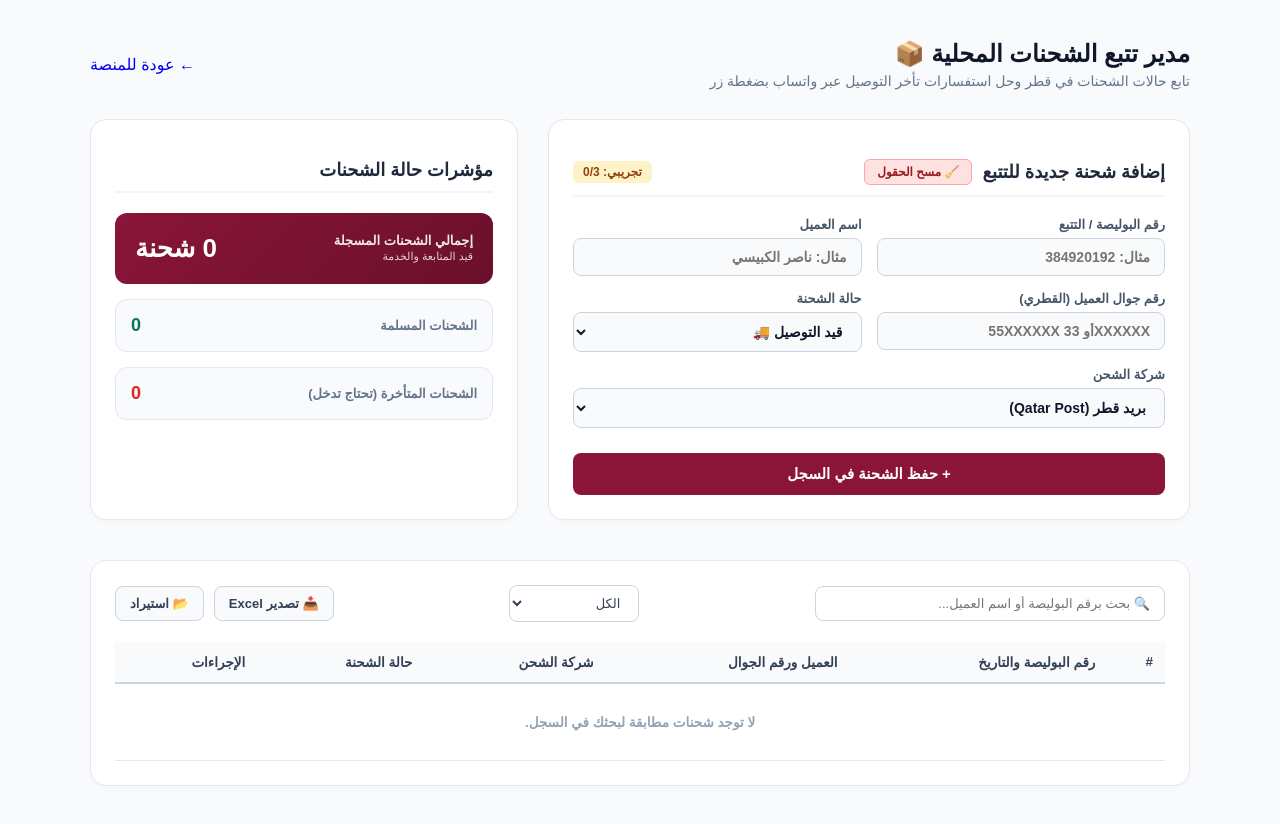
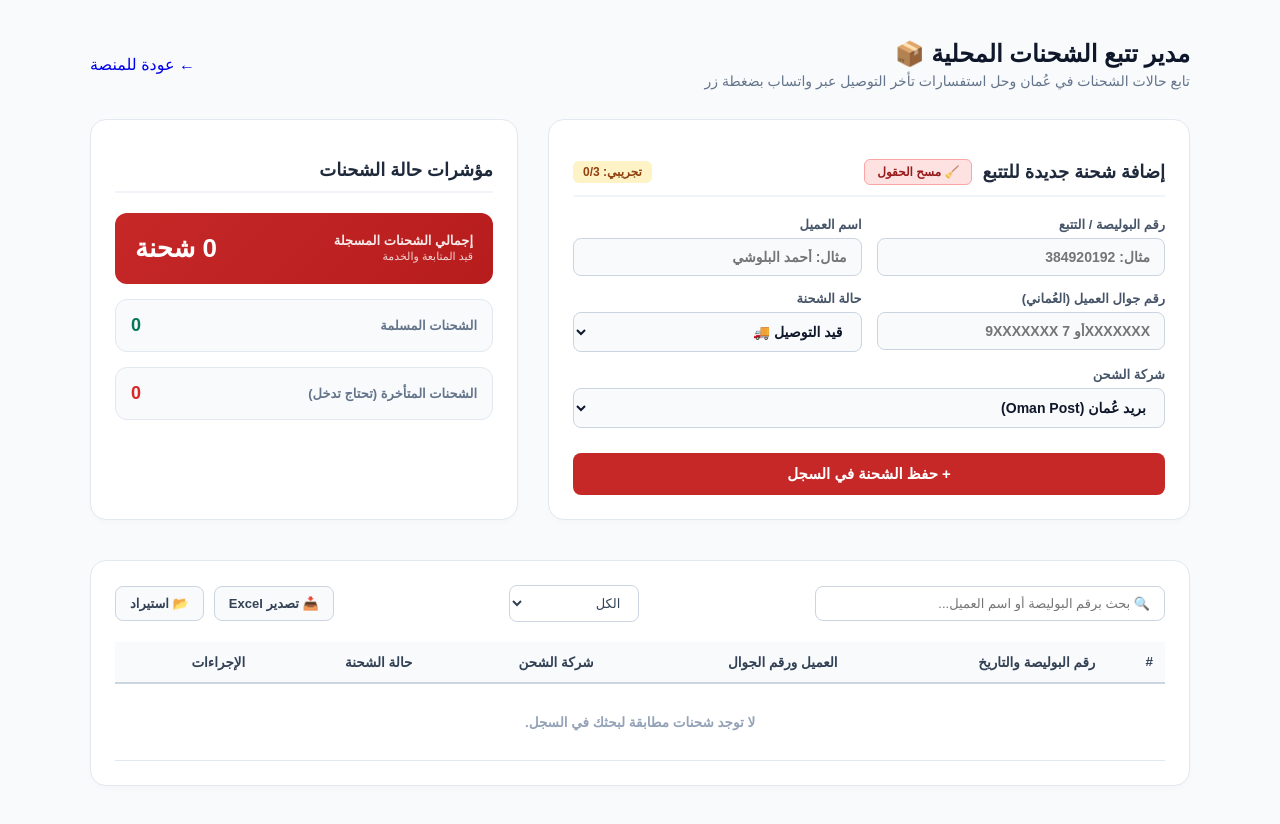
Before and after one commit to engaziasa-lang/engazia-app, a Next.js app: page /hub/om/shipping in a window 1280 px wide. Built offline with nearby package versions, Linux system fonts and the light colour scheme.

Commit message:
Update page.tsx

```diff
--- a/app/hub/om/shipping/page.tsx
+++ b/app/hub/om/shipping/page.tsx
@@ -11,10 +11,10 @@ interface ShipmentItem {
   shippingCompany: string;
   shipmentStatus: string;
   createdAt?: string;
-  timestamp?: number; // تمت الإضافة للفرز الزمني
+  timestamp?: number;
 }
 
-export default function ShippingTrackerQA() {
+export default function ShippingTrackerOM() {
   const [lang, setLang] = useState<'ar' | 'en'>('ar');
 
   const [trackingNumber, setTrackingNumber] = useState<string>('');
@@ -26,7 +26,7 @@ export default function ShippingTrackerQA() {
 
   const [items, setItems] = useState<ShipmentItem[]>([]);
   const [searchQuery, setSearchQuery] = useState<string>('');
-  const [dateFilter, setDateFilter] = useState<string>('all'); // الفرز الزمني
+  const [dateFilter, setDateFilter] = useState<string>('all');
   const [editingId, setEditingId] = useState<string | null>(null);
 
   const fileInputRef = useRef<HTMLInputElement>(null);
@@ -36,26 +36,24 @@ export default function ShippingTrackerQA() {
 
   useEffect(() => {
     setIsClient(true);
-    setIsActivated(!!localStorage.getItem('merchant_license_key_qa'));
+    setIsActivated(!!localStorage.getItem('merchant_license_key_om'));
 
-    // قراءة اللغة من الصفحة الرئيسية
     const savedLang = localStorage.getItem('seerk_global_lang') as 'ar' | 'en';
     if (savedLang) {
       setLang(savedLang);
     }
 
-    // ضبط القيم الافتراضية
     if (savedLang === 'en') {
-      setShippingSelect('Qatar Post');
-      setCustomShipping('Qatar Post');
+      setShippingSelect('Oman Post');
+      setCustomShipping('Oman Post');
       setShipmentStatus('In Transit 🚚');
     } else {
-      setShippingSelect('بريد قطر (Qatar Post)');
-      setCustomShipping('بريد قطر (Qatar Post)');
+      setShippingSelect('بريد عُمان (Oman Post)');
+      setCustomShipping('بريد عُمان (Oman Post)');
       setShipmentStatus('قيد التوصيل 🚚');
     }
 
-    const saved = localStorage.getItem('seerk_qa_shipping_tracker_items');
+    const saved = localStorage.getItem('seerk_om_shipping_tracker_items');
     if (saved) {
       try { setItems(JSON.parse(saved)); } catch (e) { }
     }
@@ -63,15 +61,14 @@ export default function ShippingTrackerQA() {
 
   const saveToLocalStorage = (newItems: ShipmentItem[]) => {
     setItems(newItems);
-    localStorage.setItem('seerk_qa_shipping_tracker_items', JSON.stringify(newItems));
+    localStorage.setItem('seerk_om_shipping_tracker_items', JSON.stringify(newItems));
   };
 
-  // قاموس الترجمة الفوري
   const t = {
     ar: {
       back: '← عودة للمنصة',
       title: 'مدير تتبع الشحنات المحلية 📦',
-      desc: 'تابع حالات الشحنات في قطر وحل استفسارات تأخر التوصيل عبر واتساب بضغطة زر',
+      desc: 'تابع حالات الشحنات في عُمان وحل استفسارات تأخر التوصيل عبر واتساب بضغطة زر',
       editRecord: 'تعديل السجل',
       newRecord: 'إضافة شحنة جديدة للتتبع',
       clear: '🧹 مسح الحقول',
@@ -79,20 +76,20 @@ export default function ShippingTrackerQA() {
       trackNum: 'رقم البوليصة / التتبع',
       trackNumPH: 'مثال: 384920192',
       custName: 'اسم العميل',
-      custNamePH: 'مثال: ناصر الكبيسي',
-      phone: 'رقم جوال العميل (القطري)',
-      phonePH: '55XXXXXX أو 33XXXXXX',
+      custNamePH: 'مثال: أحمد البلوشي',
+      phone: 'رقم جوال العميل (العُماني)',
+      phonePH: '9XXXXXXX أو 7XXXXXXX',
       statusLabel: 'حالة الشحنة',
       statTransit: 'قيد التوصيل 🚚',
       statDelivered: 'تم التوصيل بنجاح ✅',
       statDelayed: 'متأخرة / تحتاج متابعة ⚠️',
       statReturned: 'مرتجعة للمتجر 🔄',
       compLabel: 'شركة الشحن',
-      compQatarPost: 'بريد قطر (Qatar Post)',
+      compOmanPost: 'بريد عُمان (Oman Post)',
       compAramex: 'أرامكس (Aramex)',
-      compQExpress: 'كيو إكسبرس (Q-Express)',
+      compAsyad: 'أسياد إكسبريس (Asyad Express)',
       compDHL: 'دي إتش إل (DHL)',
-      compIMile: 'آي مايل (iMile)',
+      compDalilak: 'دليلك (Dalilak)',
       compOther: '➕ شركة أخرى (كتابة يدوية)',
       otherPH: 'اكتب اسم شركة الشحن هنا...',
       saveBtnNew: '+ حفظ الشحنة في السجل',
@@ -140,7 +137,7 @@ export default function ShippingTrackerQA() {
     en: {
       back: '→ Back to Hub',
       title: 'Local Shipments Tracker 📦',
-      desc: 'Track shipment statuses in Qatar and resolve delayed delivery inquiries via WhatsApp with a single click',
+      desc: 'Track shipment statuses in Oman and resolve delayed delivery inquiries via WhatsApp with a single click',
       editRecord: 'Edit Record',
       newRecord: 'Add New Shipment to Track',
       clear: '🧹 Clear Fields',
@@ -148,20 +145,20 @@ export default function ShippingTrackerQA() {
       trackNum: 'Tracking / Waybill Number',
       trackNumPH: 'e.g. 384920192',
       custName: 'Customer Name',
-      custNamePH: 'e.g. Nasser Al Kubaisi',
-      phone: 'Customer Phone (Qatar)',
-      phonePH: '55XXXXXX or 33XXXXXX',
+      custNamePH: 'e.g. Ahmed Al Balushi',
+      phone: 'Customer Phone (Oman)',
+      phonePH: '9XXXXXXX or 7XXXXXXX',
       statusLabel: 'Shipment Status',
       statTransit: 'In Transit 🚚',
       statDelivered: 'Delivered Successfully ✅',
       statDelayed: 'Delayed / Needs Follow-up ⚠️',
       statReturned: 'Returned to Store 🔄',
       compLabel: 'Shipping Company',
-      compQatarPost: 'Qatar Post',
+      compOmanPost: 'Oman Post',
       compAramex: 'Aramex',
-      compQExpress: 'Q-Express',
+      compAsyad: 'Asyad Express',
       compDHL: 'DHL',
-      compIMile: 'iMile',
+      compDalilak: 'Dalilak',
       compOther: '➕ Other Company (Manual Entry)',
       otherPH: 'Type shipping company name here...',
       saveBtnNew: '+ Save Shipment to Log',
@@ -226,12 +223,12 @@ export default function ShippingTrackerQA() {
     setPhoneNumber('');
 
     if (lang === 'en') {
-      setShippingSelect(text.compQatarPost);
-      setCustomShipping(text.compQatarPost);
+      setShippingSelect(text.compOmanPost);
+      setCustomShipping(text.compOmanPost);
       setShipmentStatus(text.statTransit);
     } else {
-      setShippingSelect(text.compQatarPost);
-      setCustomShipping(text.compQatarPost);
+      setShippingSelect(text.compOmanPost);
+      setCustomShipping(text.compOmanPost);
       setShipmentStatus(text.statTransit);
     }
     setEditingId(null);
@@ -251,7 +248,7 @@ export default function ShippingTrackerQA() {
 
     const now = new Date();
     const timeOptions: Intl.DateTimeFormatOptions = { hour: 'numeric', minute: 'numeric', hour12: true };
-    const localeStr = lang === 'ar' ? 'ar-QA' : 'en-QA';
+    const localeStr = lang === 'ar' ? 'ar-OM' : 'en-OM';
     const formattedDate = `${now.toLocaleDateString(localeStr)} - ${now.toLocaleTimeString(localeStr, timeOptions)}`;
 
     if (editingId) {
@@ -279,7 +276,7 @@ export default function ShippingTrackerQA() {
         createdAt: formattedDate,
         timestamp: now.getTime()
       };
-      saveToLocalStorage([newItem, ...items]); // حفظ الجديد في الأعلى
+      saveToLocalStorage([newItem, ...items]);
       alert(text.alerts.saveSuccess);
     }
 
@@ -291,18 +288,18 @@ export default function ShippingTrackerQA() {
     setCustomerName(item.customerName);
     setPhoneNumber(item.phoneNumber);
 
-    const isQatarPost = item.shippingCompany.includes('Qatar Post') || item.shippingCompany.includes('بريد قطر');
+    const isOmanPost = item.shippingCompany.includes('Oman Post') || item.shippingCompany.includes('بريد عُمان');
     const isAramex = item.shippingCompany.includes('Aramex') || item.shippingCompany.includes('أرامكس');
-    const isQExpress = item.shippingCompany.includes('Q-Express') || item.shippingCompany.includes('كيو');
+    const isAsyad = item.shippingCompany.includes('Asyad') || item.shippingCompany.includes('أسياد');
     const isDHL = item.shippingCompany.includes('DHL') || item.shippingCompany.includes('دي إتش إل');
-    const isIMile = item.shippingCompany.includes('iMile') || item.shippingCompany.includes('آي مايل');
+    const isDalilak = item.shippingCompany.includes('Dalilak') || item.shippingCompany.includes('دليلك');
 
     let matchedComp = '';
-    if (isQatarPost) matchedComp = text.compQatarPost;
+    if (isOmanPost) matchedComp = text.compOmanPost;
     else if (isAramex) matchedComp = text.compAramex;
-    else if (isQExpress) matchedComp = text.compQExpress;
+    else if (isAsyad) matchedComp = text.compAsyad;
     else if (isDHL) matchedComp = text.compDHL;
-    else if (isIMile) matchedComp = text.compIMile;
+    else if (isDalilak) matchedComp = text.compDalilak;
     else matchedComp = text.compOther;
 
     setShippingSelect(matchedComp);
@@ -334,12 +331,14 @@ export default function ShippingTrackerQA() {
 
   const handleSendWhatsapp = (item: ShipmentItem) => {
     let phone = (item.phoneNumber || '').replace(/\D/g, '');
-    if (phone.startsWith('0')) {
-      phone = '974' + phone.substring(1);
-    } else if (phone.length === 8 && !phone.startsWith('974')) {
-      phone = '974' + phone;
-    } else if (!phone.startsWith('974')) {
-      phone = '974' + phone;
+    if (phone.length === 8 && (phone.startsWith('9') || phone.startsWith('7'))) {
+      phone = '968' + phone;
+    } else if (phone.startsWith('00968')) {
+      phone = phone.substring(2);
+    } else if (phone.startsWith('0')) {
+      phone = '968' + phone.substring(1);
+    } else if (!phone.startsWith('968')) {
+      phone = '968' + phone;
     }
 
     const textMsg = text.waMessage(item.customerName, item.trackingNumber, item.shippingCompany, item.shipmentStatus);
@@ -347,7 +346,6 @@ export default function ShippingTrackerQA() {
     window.open(url, '_blank');
   };
 
-  // فلترة النتائج بناءً على البحث والفرز الزمني
   const filteredItems = items.filter(item => {
     const matchesSearch = item.customerName.toLowerCase().includes(searchQuery.toLowerCase()) ||
                           item.trackingNumber.toLowerCase().includes(searchQuery.toLowerCase()) ||
@@ -437,7 +435,7 @@ export default function ShippingTrackerQA() {
     const url = URL.createObjectURL(blob);
     const link = document.createElement("a");
     link.setAttribute("href", url);
-    link.setAttribute("download", `enjazya_qa_shipping_tracker_${dateFilter}.xls`);
+    link.setAttribute("download", `enjazya_om_shipping_tracker_${dateFilter}.xls`);
     document.body.appendChild(link);
     link.click();
     document.body.removeChild(link);
@@ -495,13 +493,13 @@ export default function ShippingTrackerQA() {
         .input-group label { display: block; font-size: 13px; font-weight: 700; color: #475569; margin-bottom: 6px; }
         .input-wrapper { position: relative; display: flex; align-items: center; width: 100%; }
         .input-wrapper input, .input-wrapper select { width: 100%; padding: 10px 14px; border: 1px solid #cbd5e1; border-radius: 8px; font-size: 14px; font-family: inherit; outline: none; background: #f8fafc; color: #0f172a; font-weight: 600; box-sizing: border-box; text-align: ${lang === 'ar' ? 'right' : 'left'}; }
-        .input-wrapper input:focus, .input-wrapper select:focus { border-color: #8A1538; background: #ffffff; }
+        .input-wrapper input:focus, .input-wrapper select:focus { border-color: #C62828; background: #ffffff; }
 
-        .action-btn { background: #8A1538; color: #fff; border: none; width: 100%; padding: 12px; border-radius: 8px; font-weight: 900; font-size: 15px; cursor: pointer; transition: all 0.2s; font-family: inherit; margin-top: 10px; box-sizing: border-box; }
-        .action-btn:hover { background: #6A102B; }
+        .action-btn { background: #C62828; color: #fff; border: none; width: 100%; padding: 12px; border-radius: 8px; font-weight: 900; font-size: 15px; cursor: pointer; transition: all 0.2s; font-family: inherit; margin-top: 10px; box-sizing: border-box; }
+        .action-btn:hover { background: #B71C1C; }
 
         .result-box { background: #f8fafc; border-radius: 12px; padding: 15px; margin-bottom: 15px; display: flex; justify-content: space-between; align-items: center; border: 1px solid #e2e8f0; flex-wrap: wrap; gap: 10px; flex-direction: ${lang === 'ar' ? 'row' : 'row-reverse'}; text-align: ${lang === 'ar' ? 'right' : 'left'}; }
-        .result-box.primary { background: linear-gradient(135deg, #8A1538 0%, #6A102B 100%); color: #fff; border: none; padding: 20px; }
+        .result-box.primary { background: linear-gradient(135deg, #C62828 0%, #B71C1C 100%); color: #fff; border: none; padding: 20px; }
         .result-label { font-size: 13px; font-weight: 700; color: #64748b; }
         .primary .result-label { color: #ffffff; opacity: 0.9; }
         .result-value { font-size: 18px; font-weight: 900; color: #0f172a; direction: ltr; }
@@ -511,14 +509,14 @@ export default function ShippingTrackerQA() {
         .table-toolbar { display: flex; justify-content: space-between; align-items: center; margin-bottom: 20px; flex-wrap: wrap; gap: 15px; flex-direction: ${lang === 'ar' ? 'row' : 'row-reverse'}; }
 
         .search-input { padding: 9px 14px; border: 1px solid #cbd5e1; border-radius: 8px; font-family: inherit; font-size: 13px; outline: none; flex-grow: 1; max-width: 350px; box-sizing: border-box; text-align: ${lang === 'ar' ? 'right' : 'left'}; }
-        .search-input:focus { border-color: #8A1538; }
+        .search-input:focus { border-color: #C62828; }
 
         .filter-select { padding: 9px 14px; border: 1px solid #cbd5e1; border-radius: 8px; font-family: inherit; font-size: 13px; outline: none; background: #fff; color: #334155; cursor: pointer; min-width: 130px; }
-        .filter-select:focus { border-color: #8A1538; }
+        .filter-select:focus { border-color: #C62828; }
 
         .table-btns { display: flex; gap: 10px; flex-wrap: wrap; }
         .t-btn { padding: 9px 14px; border-radius: 8px; font-weight: 700; font-size: 13px; cursor: pointer; border: 1px solid #cbd5e1; background: #f8fafc; color: #334155; font-family: inherit; display: flex; align-items: center; justify-content: center; gap: 6px; }
-        .t-btn:hover { background: #f1f5f9; border-color: #8A1538; color: #8A1538; }
+        .t-btn:hover { background: #f1f5f9; border-color: #C62828; color: #C62828; }
 
         .table-responsive { overflow-x: auto; -webkit-overflow-scrolling: touch; width: 100%; }
         .data-table { width: 100%; border-collapse: collapse; font-size: 13.5px; min-width: 900px; }
@@ -539,7 +537,7 @@ export default function ShippingTrackerQA() {
           <h1>{text.title}</h1>
           <p>{text.desc}</p>
         </div>
-        <Link href="/hub/qa" className="back-btn">
+        <Link href="/hub/om" className="back-btn">
           {text.back}
         </Link>
       </div>
@@ -596,11 +594,11 @@ export default function ShippingTrackerQA() {
               <label>{text.compLabel}</label>
               <div className="input-wrapper" style={{ marginBottom: '8px' }}>
                 <select value={shippingSelect} onChange={handleSelectChange}>
-                  <option value={text.compQatarPost}>{text.compQatarPost}</option>
+                  <option value={text.compOmanPost}>{text.compOmanPost}</option>
+                  <option value={text.compAsyad}>{text.compAsyad}</option>
+                  <option value={text.compDalilak}>{text.compDalilak}</option>
                   <option value={text.compAramex}>{text.compAramex}</option>
-                  <option value={text.compQExpress}>{text.compQExpress}</option>
                   <option value={text.compDHL}>{text.compDHL}</option>
-                  <option value={text.compIMile}>{text.compIMile}</option>
                   <option value={text.compOther}>{text.compOther}</option>
                 </select>
               </div>
@@ -716,7 +714,7 @@ export default function ShippingTrackerQA() {
                         <div style={{ fontWeight: 800 }}>{item.customerName}</div>
                         <div style={{ fontSize: '12px', color: '#64748b', direction: 'ltr', textAlign: lang === 'ar' ? 'right' : 'left' }}>{item.phoneNumber}</div>
                       </td>
-                      <td><span style={{ fontWeight: 800, color: '#8A1538' }}>{item.shippingCompany}</span></td>
+                      <td><span style={{ fontWeight: 800, color: '#C62828' }}>{item.shippingCompany}</span></td>
                       <td>
                         <span style={{ color: statusColor, background: `${statusColor}15`, padding: '4px 8px', borderRadius: '6px', fontSize: '12px', fontWeight: 800 }}>
                           {item.shipmentStatus}
```
